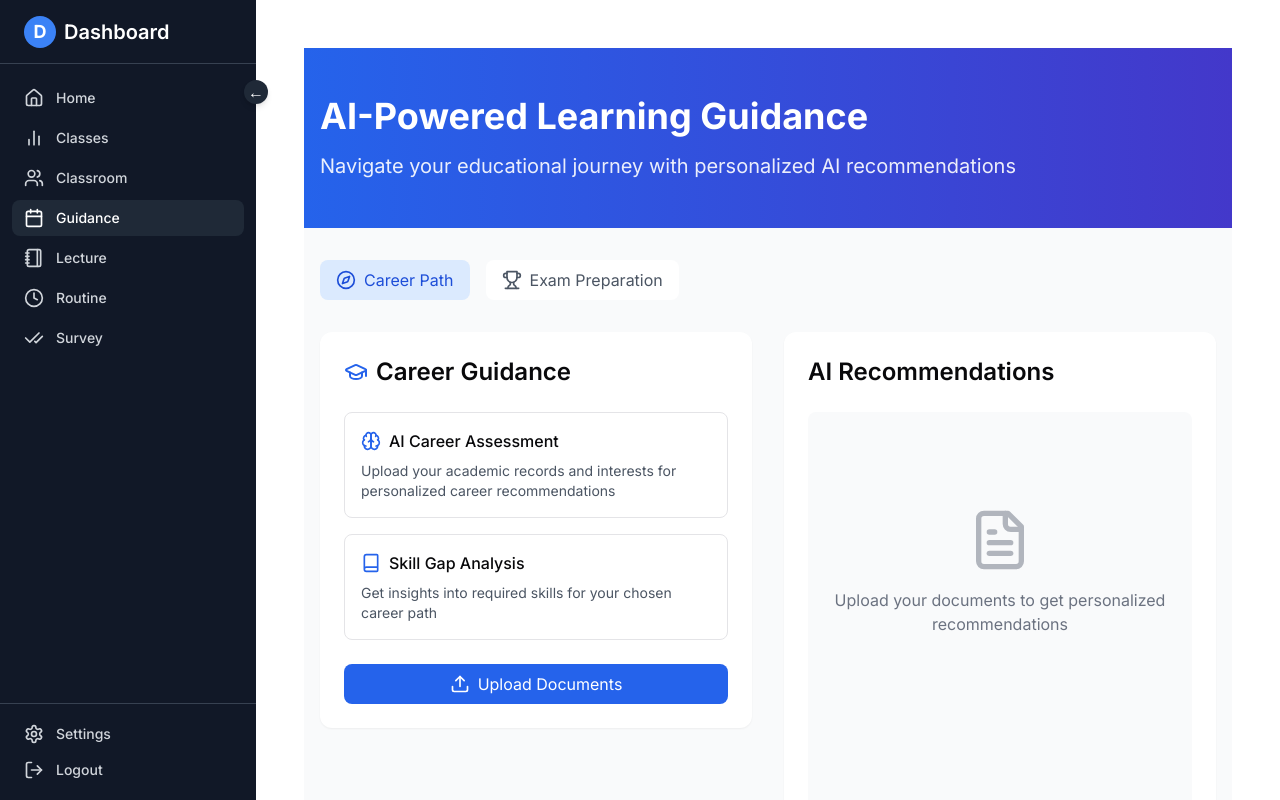
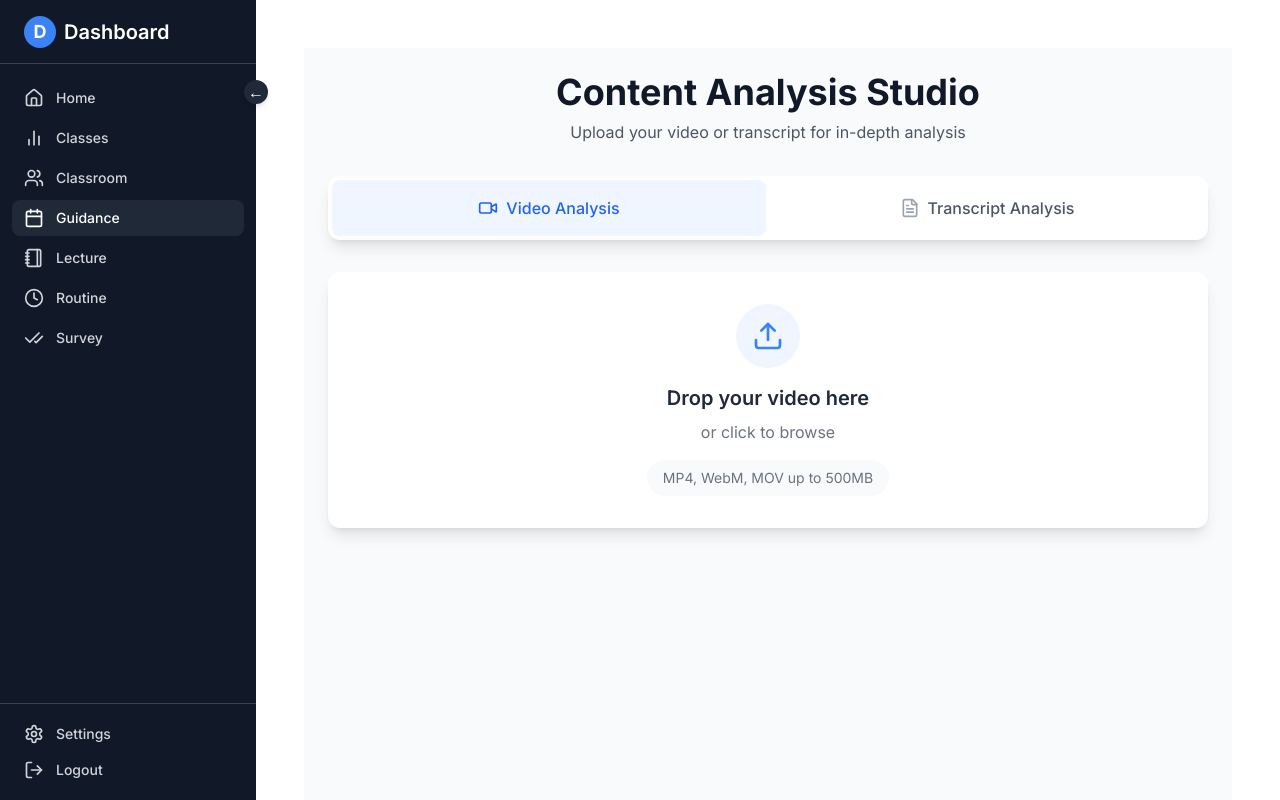
Before and after one commit to Mohammed6903/mumbaihacks, a Next.js app in the folder education/: page /main/student/guidance in a window 1280 px wide. Built offline with nearby package versions, Linux system fonts and the light colour scheme.

Commit message:
added guidance page

```diff
--- a/education/app/main/student/(dashboard)/guidance/page.tsx
+++ b/education/app/main/student/(dashboard)/guidance/page.tsx
@@ -1,260 +1,253 @@
 "use client";
+import React, { useState, DragEvent, ChangeEvent } from 'react';
+import { Upload, FileText, Video, AlertCircle, Clock, MessageSquare, Sparkles, Tag } from 'lucide-react';
 
-import React, { useState } from 'react';
-import { Upload, BookOpen, Compass, Trophy, Book, Brain, GraduationCap, ArrowRight, X, FileText } from 'lucide-react';
+interface AnalysisResult {
+  title: string;
+  duration: string;
+  summary: string;
+  keyPoints: string[];
+  sentiment: 'Positive' | 'Negative' | 'Neutral';
+  topics: string[];
+}
 
-const StudentGuidanceUI = () => {
-  const [activeTab, setActiveTab] = useState('career');
-  const [isUploadModalOpen, setIsUploadModalOpen] = useState(false);
-  const [selectedFile, setSelectedFile] = useState<File | null>(null);
-  const [examType, setExamType] = useState('');
-  const [aiResponse, setAiResponse] = useState('');
-  const [isDragging, setIsDragging] = useState(false);
+type TabType = 'video' | 'transcript';
 
-  const handleFileChange = (e: React.ChangeEvent<HTMLInputElement>) => {
-    if (e.target.files && e.target.files[0]) {
-      setSelectedFile(e.target.files[0]);
-    }
+const VideoAnalysis: React.FC = () => {
+  const [activeTab, setActiveTab] = useState<TabType>('video');
+  const [isProcessing, setIsProcessing] = useState<boolean>(false);
+  const [result, setResult] = useState<AnalysisResult | null>(null);
+  const [error, setError] = useState<string>('');
+  const [isDragging, setIsDragging] = useState<boolean>(false);
+
+  const handleFileUpload = (event: ChangeEvent<HTMLInputElement>): void => {
+    const file = event.target.files?.[0];
+    if (!file) return;
+
+    processFile(file);
   };
 
-  const handleDragOver = (e: React.DragEvent) => {
+  const handleDragOver = (e: DragEvent<HTMLDivElement>): void => {
     e.preventDefault();
     setIsDragging(true);
   };
 
-  const handleDragLeave = () => {
+  const handleDragLeave = (e: DragEvent<HTMLDivElement>): void => {
+    e.preventDefault();
     setIsDragging(false);
   };
 
-  const handleDrop = (e: React.DragEvent) => {
+  const handleDrop = (e: DragEvent<HTMLDivElement>): void => {
     e.preventDefault();
     setIsDragging(false);
-    const droppedFile = e.dataTransfer.files[0];
-    if (droppedFile) {
-      setSelectedFile(droppedFile);
+    const file = e.dataTransfer.files[0];
+    if (file) {
+      processFile(file);
     }
   };
 
-  const handleSubmit = (e: React.FormEvent) => {
-    e.preventDefault();
-    // Simulate AI response
-    setAiResponse('Analyzing your syllabus and generating personalized recommendations...');
-    setIsUploadModalOpen(false);
+  const processFile = (file: File): void => {
+    setError('');
+    setIsProcessing(true);
+    setResult(null);
+
+    // Validate file type and size
+    const maxSize = 500 * 1024 * 1024; // 500MB
+    if (file.size > maxSize) {
+      setError('File size exceeds 500MB limit');
+      setIsProcessing(false);
+      return;
+    }
+
+    // Validate file type
+    const validVideoTypes = ['video/mp4', 'video/webm', 'video/quicktime'];
+    const validDocTypes = [
+      'application/pdf',
+      'application/msword',
+      'application/vnd.openxmlformats-officedocument.wordprocessingml.document',
+      'text/plain'
+    ];
+
+    const validTypes = activeTab === 'video' ? validVideoTypes : validDocTypes;
+    if (!validTypes.includes(file.type)) {
+      setError(`Invalid file type. Please upload a ${activeTab === 'video' ? 'video' : 'document'} file`);
+      setIsProcessing(false);
+      return;
+    }
+
+    // Simulate processing with timeout
+    setTimeout(() => {
+      setIsProcessing(false);
+      setResult({
+        title: "The Future of Renewable Energy",
+        duration: "5:30",
+        summary: "This comprehensive video explores cutting-edge developments in renewable energy technology and their practical applications in urban environments. The presentation covers breakthrough innovations in solar efficiency, integrated wind power solutions, and successful community adoption strategies.",
+        keyPoints: [
+          "Latest advancements in solar panel efficiency",
+          "Urban wind power integration techniques",
+          "Community-based renewable energy initiatives",
+          "Cost-benefit analysis of implementation",
+          "Future technology roadmap"
+        ],
+        sentiment: "Positive",
+        topics: ["Clean Energy", "Urban Planning", "Innovation", "Sustainability"]
+      });
+    }, 2000);
   };
 
   return (
-    <div className="min-h-screen bg-gray-50">
-      {/* Hero Section */}
-      <div className="bg-gradient-to-r from-blue-600 to-indigo-700 text-white py-12">
-        <div className="max-w-6xl mx-auto px-4">
-          <h1 className="text-4xl font-bold mb-4">AI-Powered Learning Guidance</h1>
-          <p className="text-xl opacity-90">Navigate your educational journey with personalized AI recommendations</p>
-        </div>
-      </div>
-
-      {/* Main Content */}
-      <div className="max-w-6xl mx-auto px-4 py-8">
-        {/* Navigation Tabs */}
-        <div className="flex space-x-4 mb-8">
-          <button
-            onClick={() => setActiveTab('career')}
-            className={`flex items-center px-4 py-2 rounded-lg ${
-              activeTab === 'career'
-                ? 'bg-blue-100 text-blue-700'
-                : 'bg-white text-gray-600 hover:bg-gray-50'
-            }`}
-          >
-            <Compass className="w-5 h-5 mr-2" />
-            Career Path
-          </button>
-          <button
-            onClick={() => setActiveTab('exam')}
-            className={`flex items-center px-4 py-2 rounded-lg ${
-              activeTab === 'exam'
-                ? 'bg-blue-100 text-blue-700'
-                : 'bg-white text-gray-600 hover:bg-gray-50'
-            }`}
-          >
-            <Trophy className="w-5 h-5 mr-2" />
-            Exam Preparation
-          </button>
+    <div className="min-h-screen bg-gray-50 p-6">
+      <div className="max-w-4xl mx-auto">
+        <div className="text-center mb-8">
+          <h1 className="text-4xl font-bold text-gray-900 mb-2">Content Analysis Studio</h1>
+          <p className="text-gray-600">Upload your video or transcript for in-depth analysis</p>
         </div>
 
-        {/* Content Area */}
-        <div className="grid md:grid-cols-2 gap-8">
-          {/* Left Column */}
-          <div>
-            {activeTab === 'career' ? (
-              <div className="bg-white p-6 rounded-xl shadow-sm">
-                <h2 className="text-2xl font-semibold mb-6 flex items-center">
-                  <GraduationCap className="w-6 h-6 mr-2 text-blue-600" />
-                  Career Guidance
-                </h2>
-                <div className="space-y-4">
-                  <div className="p-4 border rounded-lg hover:border-blue-500 cursor-pointer transition-colors">
-                    <h3 className="font-medium mb-2 flex items-center">
-                      <Brain className="w-5 h-5 mr-2 text-blue-600" />
-                      AI Career Assessment
-                    </h3>
-                    <p className="text-gray-600 text-sm">Upload your academic records and interests for personalized career recommendations</p>
-                  </div>
-                  <div className="p-4 border rounded-lg hover:border-blue-500 cursor-pointer transition-colors">
-                    <h3 className="font-medium mb-2 flex items-center">
-                      <Book className="w-5 h-5 mr-2 text-blue-600" />
-                      Skill Gap Analysis
-                    </h3>
-                    <p className="text-gray-600 text-sm">Get insights into required skills for your chosen career path</p>
-                  </div>
-                </div>
-                <button
-                  onClick={() => setIsUploadModalOpen(true)}
-                  className="mt-6 w-full bg-blue-600 text-white py-2 px-4 rounded-lg hover:bg-blue-700 transition-colors flex items-center justify-center"
-                >
-                  <Upload className="w-5 h-5 mr-2" />
-                  Upload Documents
-                </button>
-              </div>
-            ) : (
-              <div className="bg-white p-6 rounded-xl shadow-sm">
-                <h2 className="text-2xl font-semibold mb-6 flex items-center">
-                  <BookOpen className="w-6 h-6 mr-2 text-blue-600" />
-                  Exam Preparation
-                </h2>
-                <div className="space-y-4">
-                  <select
-                    value={examType}
-                    onChange={(e) => setExamType(e.target.value)}
-                    className="w-full p-2 border rounded-lg focus:ring-2 focus:ring-blue-500 focus:border-blue-500 outline-none"
-                  >
-                    <option value="">Select Exam Type</option>
-                    <option value="gate">Mid Term</option>
-                    <option value="gre">End Exam</option>
-                    <option value="cat">Hsc</option>
-                    <option value="upsc">SSC</option>
-                  </select>
-                  <div className="p-4 border rounded-lg">
-                    <h3 className="font-medium mb-2">Upload Study Materials</h3>
-                    <p className="text-gray-600 text-sm">Get personalized topic recommendations based on your syllabus</p>
-                  </div>
-                  <button
-                    onClick={() => setIsUploadModalOpen(true)}
-                    className="w-full bg-blue-600 text-white py-2 px-4 rounded-lg hover:bg-blue-700 transition-colors flex items-center justify-center"
-                  >
-                    <Upload className="w-5 h-5 mr-2" />
-                    Upload Syllabus
-                  </button>
-                </div>
-              </div>
-            )}
-          </div>
-
-          {/* Right Column - AI Response */}
-          <div className="bg-white p-6 rounded-xl shadow-sm">
-            <h2 className="text-2xl font-semibold mb-6">AI Recommendations</h2>
-            <div className="min-h-[400px] bg-gray-50 rounded-lg p-4">
-              {aiResponse ? (
-                <div className="space-y-4">
-                  <p className="text-gray-700">{aiResponse}</p>
-                </div>
-              ) : (
-                <div className="text-center text-gray-500 mt-20">
-                  <FileText className="w-16 h-16 mx-auto mb-4 opacity-50" />
-                  <p>Upload your documents to get personalized recommendations</p>
-                </div>
-              )}
-            </div>
+        {/* Enhanced Tabs */}
+        <div className="bg-white rounded-xl shadow-lg p-1 mb-8">
+          <div className="grid grid-cols-2 gap-1">
+            {(['video', 'transcript'] as const).map((tab) => (
+              <button
+                key={tab}
+                className={`flex items-center justify-center px-6 py-4 rounded-lg transition-all ${
+                  activeTab === tab
+                    ? 'bg-blue-50 text-blue-600'
+                    : 'hover:bg-gray-50 text-gray-600'
+                }`}
+                onClick={() => setActiveTab(tab)}
+              >
+                {tab === 'video' ? (
+                  <Video className={`mr-2 h-5 w-5 ${activeTab === tab ? 'text-blue-600' : 'text-gray-400'}`} />
+                ) : (
+                  <FileText className={`mr-2 h-5 w-5 ${activeTab === tab ? 'text-blue-600' : 'text-gray-400'}`} />
+                )}
+                <span className="font-medium">{tab === 'video' ? 'Video Analysis' : 'Transcript Analysis'}</span>
+              </button>
+            ))}
           </div>
         </div>
 
-        {/* Features Section */}
-        <div className="mt-12 grid md:grid-cols-3 gap-6">
-          <div className="bg-white p-6 rounded-xl shadow-sm">
-            <div className="w-12 h-12 bg-blue-100 rounded-lg flex items-center justify-center mb-4">
-              <Brain className="w-6 h-6 text-blue-600" />
+        {/* Upload Area */}
+        <div
+          className={`bg-white rounded-xl shadow-lg p-8 mb-8 transition-all ${
+            isDragging ? 'border-2 border-blue-400 bg-blue-50' : ''
+          }`}
+          onDragOver={handleDragOver}
+          onDragLeave={handleDragLeave}
+          onDrop={handleDrop}
+        >
+          <input
+            type="file"
+            accept={activeTab === 'video' ? "video/*" : ".txt,.doc,.docx,.pdf"}
+            onChange={handleFileUpload}
+            className="hidden"
+            id="file-upload"
+          />
+          <label
+            htmlFor="file-upload"
+            className="flex flex-col items-center cursor-pointer"
+          >
+            <div className="w-16 h-16 bg-blue-50 rounded-full flex items-center justify-center mb-4">
+              <Upload className="h-8 w-8 text-blue-500" />
             </div>
-            <h3 className="font-semibold mb-2">Smart Analysis</h3>
-            <p className="text-gray-600 text-sm">AI-powered analysis of your academic profile and career aspirations</p>
+            <h3 className="text-xl font-semibold text-gray-800 mb-2">
+              Drop your {activeTab === 'video' ? 'video' : 'transcript'} here
+            </h3>
+            <p className="text-gray-500 mb-4">or click to browse</p>
+            <div className="px-4 py-2 bg-gray-50 rounded-full text-sm text-gray-500">
+              {activeTab === 'video' ? 'MP4, WebM, MOV up to 500MB' : 'PDF, DOC, DOCX, TXT'}
+            </div>
+          </label>
+        </div>
+
+        {/* Error Message */}
+        {error && (
+          <div className="bg-red-50 border border-red-100 rounded-xl p-4 mb-8 flex items-center">
+            <AlertCircle className="h-5 w-5 text-red-500 mr-3" />
+            <p className="text-red-600">{error}</p>
           </div>
-          <div className="bg-white p-6 rounded-xl shadow-sm">
-            <div className="w-12 h-12 bg-green-100 rounded-lg flex items-center justify-center mb-4">
-              <Compass className="w-6 h-6 text-green-600" />
+        )}
+
+        {/* Processing State */}
+        {isProcessing && (
+          <div className="bg-white rounded-xl shadow-lg p-8 mb-8">
+            <div className="flex flex-col items-center">
+              <div className="w-16 h-16 mb-4">
+                <div className="w-full h-full border-4 border-blue-100 border-t-blue-500 rounded-full animate-spin"></div>
+              </div>
+              <h3 className="text-xl font-semibold text-gray-800 mb-2">Analyzing your content</h3>
+              <p className="text-gray-500">This might take a few moments...</p>
             </div>
-            <h3 className="font-semibold mb-2">Personalized Path</h3>
-            <p className="text-gray-600 text-sm">Custom learning paths based on your goals and current knowledge</p>
           </div>
-          <div className="bg-white p-6 rounded-xl shadow-sm">
-            <div className="w-12 h-12 bg-purple-100 rounded-lg flex items-center justify-center mb-4">
-              <Trophy className="w-6 h-6 text-purple-600" />
-            </div>
-            <h3 className="font-semibold mb-2">Exam Strategies</h3>
-            <p className="text-gray-600 text-sm">Targeted preparation strategies for your chosen examination</p>
-          </div>
-        </div>
-      </div>
+        )}
 
-      {/* Upload Modal */}
-      {isUploadModalOpen && (
-        <div className="fixed inset-0 bg-black bg-opacity-50 flex items-center justify-center p-4">
-          <div className="bg-white rounded-xl shadow-xl w-full max-w-md">
-            <div className="flex justify-between items-center p-4 border-b">
-              <h2 className="text-lg font-semibold">Upload Documents</h2>
-              <button
-                onClick={() => setIsUploadModalOpen(false)}
-                className="text-gray-500 hover:text-gray-700"
-              >
-                <X className="w-5 h-5" />
-              </button>
+        {/* Analysis Results */}
+        {result && (
+          <div className="bg-white rounded-xl shadow-lg overflow-hidden">
+            <div className="bg-gradient-to-r from-blue-500 to-blue-600 p-6">
+              <h2 className="text-2xl font-bold text-white">Analysis Results</h2>
             </div>
 
-            <form onSubmit={handleSubmit} className="p-4">
-              <div
-                className={`border-2 border-dashed rounded-lg p-8 text-center cursor-pointer mb-4 transition-colors
-                  ${isDragging ? 'border-blue-500 bg-blue-50' : 'border-gray-300 hover:border-gray-400'}`}
-                onDragOver={handleDragOver}
-                onDragLeave={handleDragLeave}
-                onDrop={handleDrop}
-                onClick={() => document.getElementById('fileInput')?.click()}
-              >
-                <input
-                  id="fileInput"
-                  type="file"
-                  accept=".pdf"
-                  className="hidden"
-                  onChange={handleFileChange}
-                />
-                <Upload className="w-12 h-12 mx-auto mb-4 text-gray-400" />
-                <div className="text-sm text-gray-600">
-                  {selectedFile ? (
-                    <p>Selected file: {selectedFile.name}</p>
-                  ) : (
-                    <p>
-                      Drag and drop your PDF here, or click to select
-                      <br />
-                      <span className="text-xs text-gray-500">
-                        Supported file type: PDF
-                      </span>
-                    </p>
-                  )}
+            <div className="p-6 space-y-8">
+              {/* Title Section */}
+              <div className="bg-blue-50 rounded-lg p-6">
+                <h3 className="text-xl font-semibold text-blue-800 mb-2">{result.title}</h3>
+                <div className="flex items-center text-blue-600">
+                  <Clock className="h-4 w-4 mr-2" />
+                  <span>{result.duration}</span>
                 </div>
               </div>
 
-              <button
-                type="submit"
-                disabled={!selectedFile}
-                className={`w-full py-2 px-4 rounded-lg text-white font-medium
-                  ${selectedFile
-                    ? 'bg-blue-600 hover:bg-blue-700'
-                    : 'bg-gray-300 cursor-not-allowed'
-                  }`}
-              >
-                Analyze Document
-              </button>
-            </form>
+              {/* Summary Section */}
+              <div>
+                <div className="flex items-center mb-4">
+                  <MessageSquare className="h-5 w-5 text-gray-400 mr-2" />
+                  <h3 className="text-lg font-semibold text-gray-800">Summary</h3>
+                </div>
+                <p className="text-gray-600 leading-relaxed">{result.summary}</p>
+              </div>
+
+              {/* Key Points Section */}
+              <div>
+                <div className="flex items-center mb-4">
+                  <Sparkles className="h-5 w-5 text-gray-400 mr-2" />
+                  <h3 className="text-lg font-semibold text-gray-800">Key Points</h3>
+                </div>
+                <div className="space-y-3">
+                  {result.keyPoints.map((point, index) => (
+                    <div key={index} className="flex items-start">
+                      <div className="w-6 h-6 rounded-full bg-blue-100 text-blue-600 flex items-center justify-center flex-shrink-0 mt-0.5">
+                        {index + 1}
+                      </div>
+                      <p className="ml-3 text-gray-600">{point}</p>
+                    </div>
+                  ))}
+                </div>
+              </div>
+
+              {/* Topics Section */}
+              <div>
+                <div className="flex items-center mb-4">
+                  <Tag className="h-5 w-5 text-gray-400 mr-2" />
+                  <h3 className="text-lg font-semibold text-gray-800">Main Topics</h3>
+                </div>
+                <div className="flex flex-wrap gap-2">
+                  {result.topics.map((topic, index) => (
+                    <span
+                      key={index}
+                      className="px-4 py-2 bg-gradient-to-r from-blue-50 to-blue-100 text-blue-600 rounded-full text-sm font-medium"
+                    >
+                      {topic}
+                    </span>
+                  ))}
+                </div>
+              </div>
+            </div>
           </div>
-        </div>
-      )}
+        )}
+      </div>
     </div>
   );
 };
 
-export default StudentGuidanceUI;
+export default VideoAnalysis;
```
Also changed, not shown: education/components/Class.tsx (+96 -46 lines).
